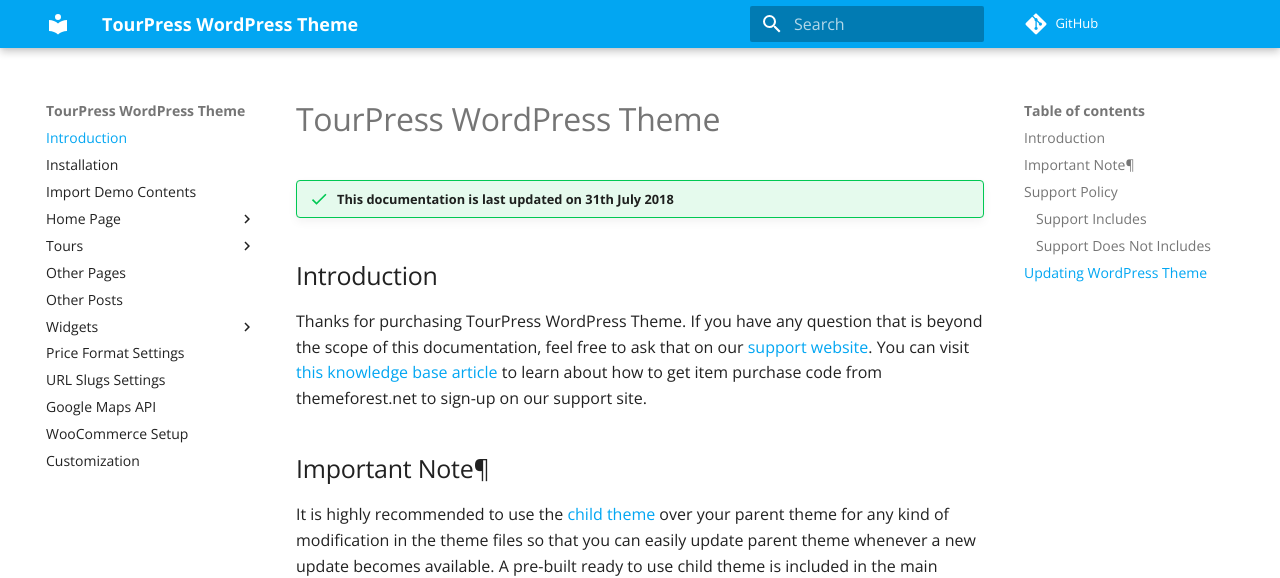
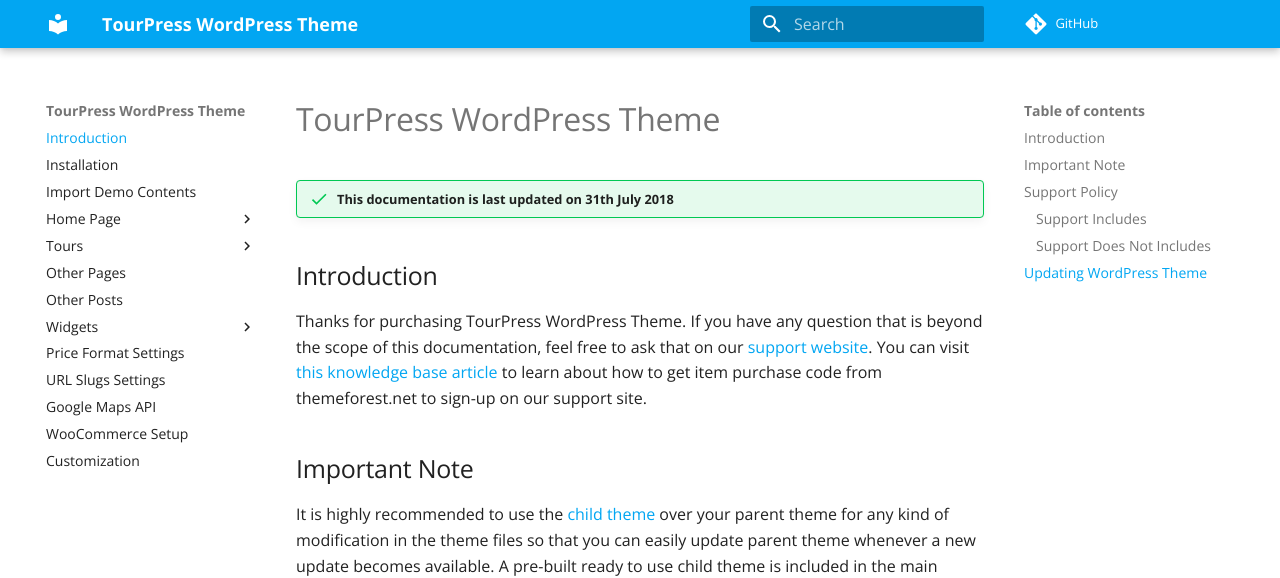
Before and after one commit to fahidjavid/doc-test, an MkDocs documentation site: the page built from docs/index.md, in a window 1280 px wide and 1296 px high. Shown: the top 578 px of the window. Built offline with MkDocs 1.6.1 and Material for MkDocs 9.7.7, drawn with Linux system fonts in a browser that asks for light colours; comment, search, counter and statistics services are not loaded; old or Windows-style settings are respelled for this version of MkDocs.

Commit message:
refactored

```diff
--- a/docs/index.md
+++ b/docs/index.md
@@ -5,7 +5,7 @@
 ## Introduction
 Thanks for purchasing TourPress WordPress Theme. If you have any question that is beyond the scope of this documentation, feel free to ask that on our [support website](https://support.inspirythemes.com/). You can visit [this knowledge base article](https://support.inspirythemes.com/knowledgebase/how-to-get-themeforest-item-purchase-code/) to learn about how to get item purchase code from themeforest.net to sign-up on our support site.
 
-## Important Note¶
+## Important Note
 It is highly recommended to use the [child theme](https://codex.wordpress.org/Child_Themes) over your parent theme for any kind of modification in the theme files so that you can easily update parent theme whenever a new update becomes available. A pre-built ready to use child theme is included in the main theme pack that you have downloaded from ThemeForest.
 
 ## Support Policy
```
